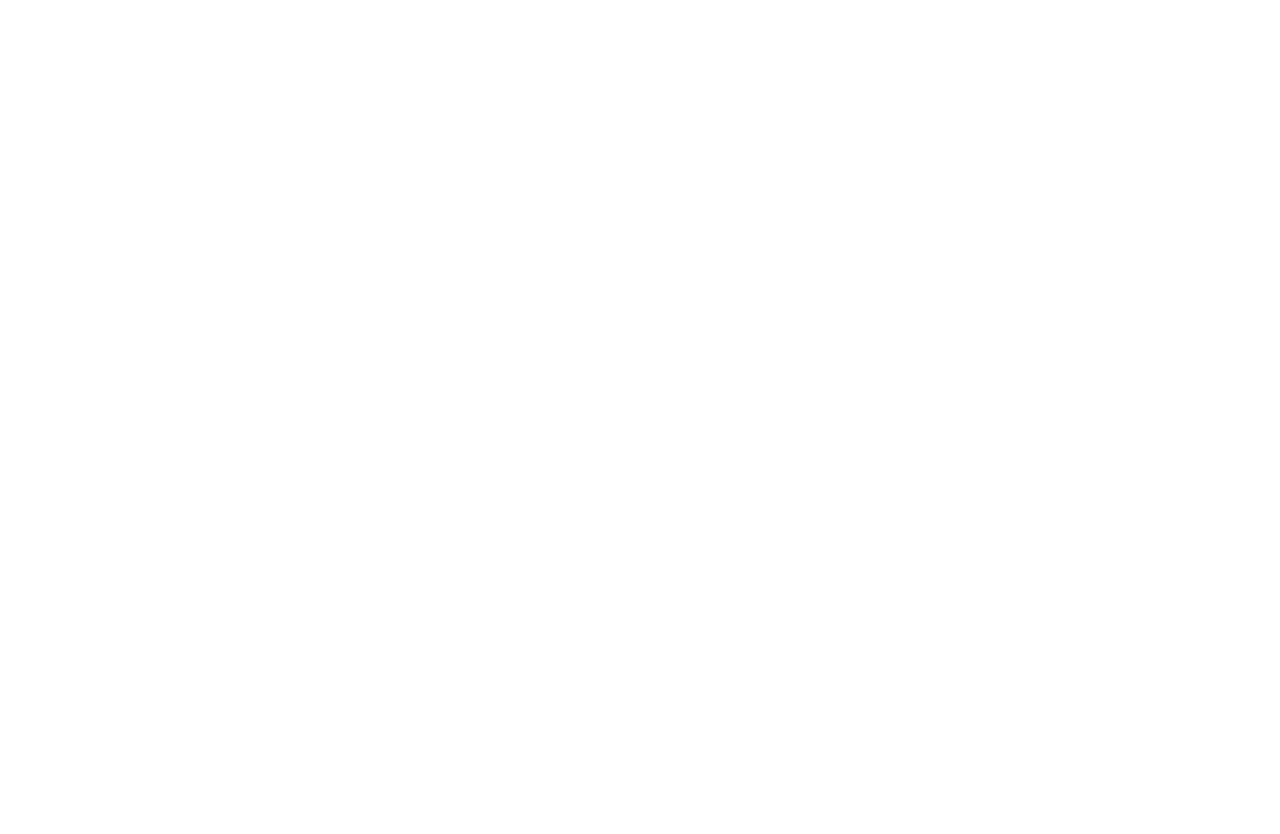
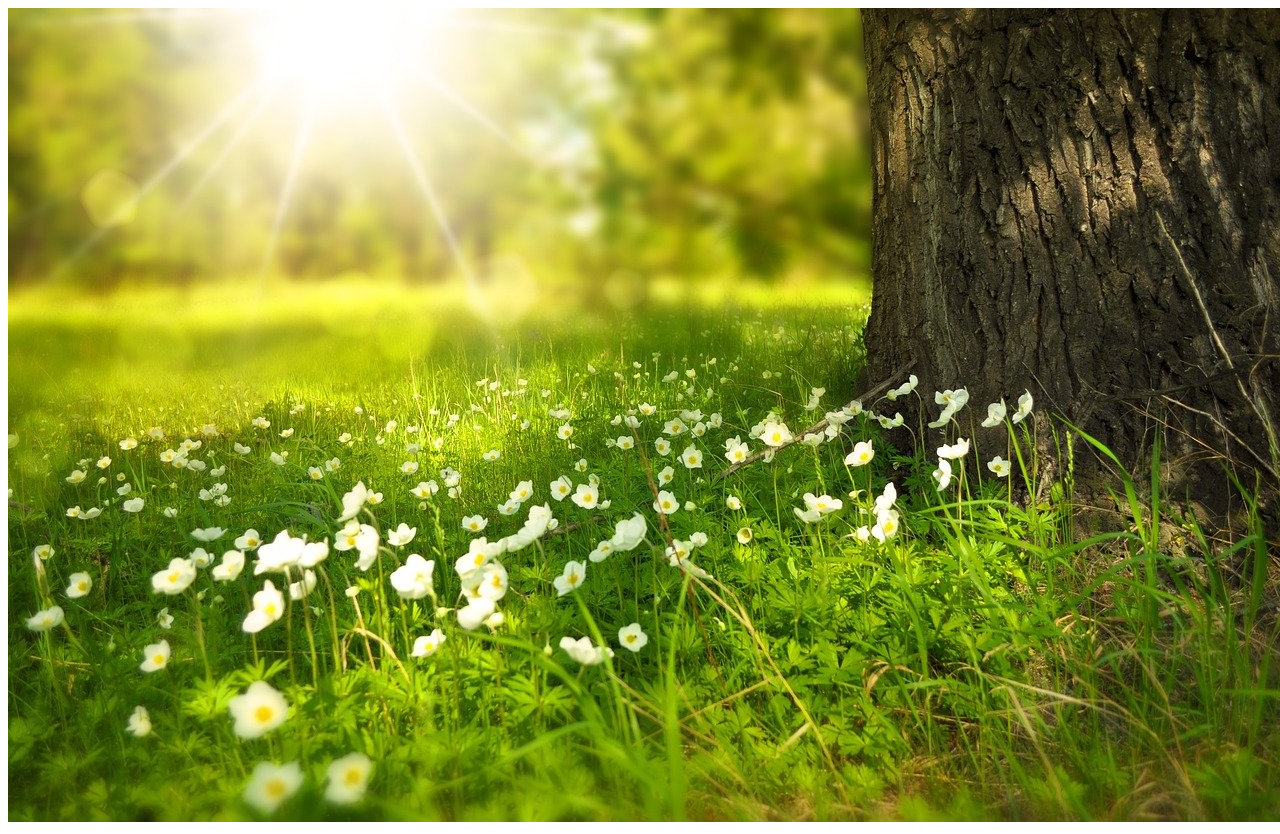
Before and after one commit to DabasishDasJoy/custom-image-slider-carousel-JavaScript, a plain HTML site: page index.htm in a window 1280 px wide. Before the commit the page ends 800 px from the top, so only its background shows below. Drawn offline with Linux system fonts and the light colour scheme.

Commit message:
make changing of images

```diff
--- a/index.htm
+++ b/index.htm
@@ -8,7 +8,9 @@
 </head>
 <body>
     <header>
-        <img src="" alt="">
+        <img id="slider" src="images/pic-1.jpg" alt="">
     </header>
+
+    <script src="js/slider.js"></script>
 </body>
 </html>
--- /dev/null
+++ b/js/slider.js
@@ -0,0 +1,18 @@
+const images = [
+    'images/pic-1.jpg',
+    'images/pic-2.jpg',
+    'images/pic-3.jpg',
+    'images/pic-4.jpg',
+    'images/pic-5.jpg',
+    'images/pic-6.jpg',
+    'images/pic-7.jpg',
+    'images/pic-8.jpg',
+    'images/pic-9.jpg'
+]
+
+let imageIndex = 0;
+setInterval(() =>{
+    const slider = document.getElementById('slider');
+    slider.setAttribute('src', images[imageIndex % images.length])
+    imageIndex++;
+}, 2000);
```
Also changed, not shown: images/pic-1.jpg (added), images/pic-2.jpg (added), images/pic-3.jpg (added), images/pic-4.jpg (added), images/pic-5.jpg (added), images/pic-6.jpg (added), images/pic-7.jpg (added), images/pic-8.jpg (added), images/pic-9.jpg (added).
